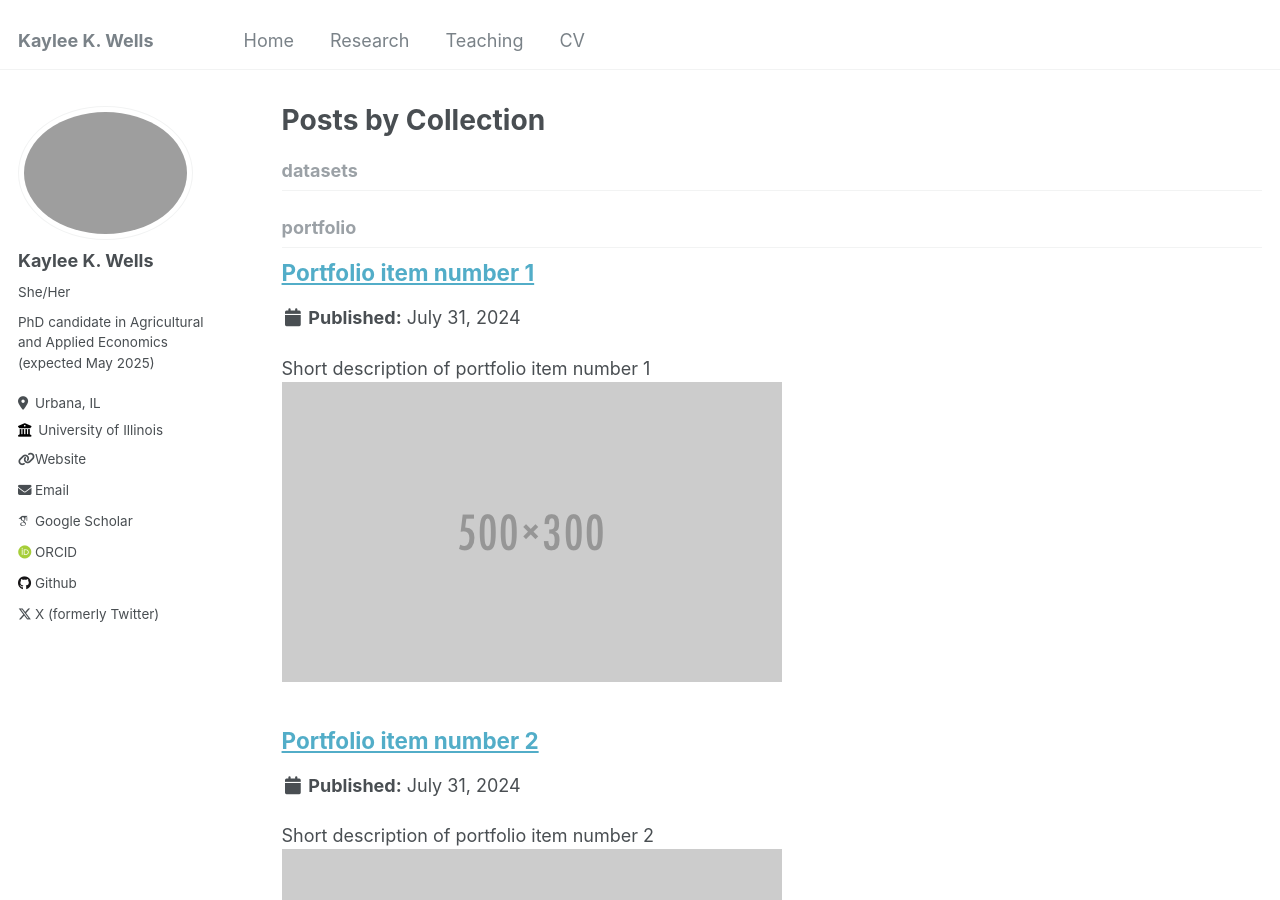
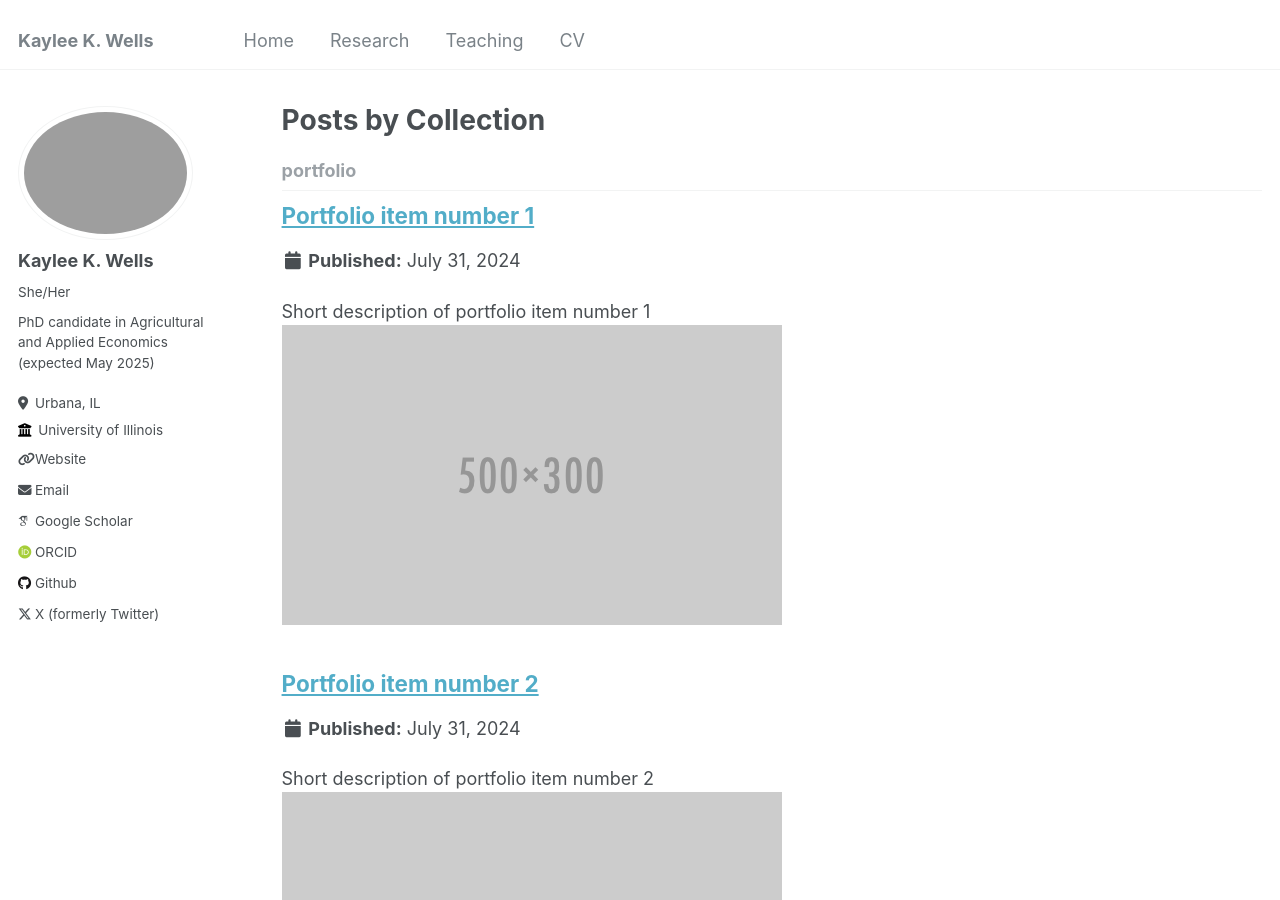
Before and after one commit to KayleeWells/KayleeWells.github.io, a Jekyll site: the page built from _pages/collection-archive.html, in a window 1280 px wide and 900 px high. Built offline with Jekyll 4.4.1, drawn with Linux system fonts in a browser that asks for light colours; some web fonts are replaced.

Commit message:
Update _config.yml

```diff
--- a/_config.yml
+++ b/_config.yml
@@ -208,9 +208,7 @@ collections:
   talks:
     output: true
     permalink: /:collection/:path/
-  datasets:
-    output: true
-    permalink: /:collection/:path/
+
 
 
 # Defaults
@@ -268,14 +266,7 @@ defaults:
       layout: talk
       author_profile: true
       share: true
-  # _datasets
-  - scope:
-      path: ""
-      type: datasets
-    values:
-      layout: single
-      author_profile: true
-      share: true
+
 
 
 # Sass/SCSS
```
